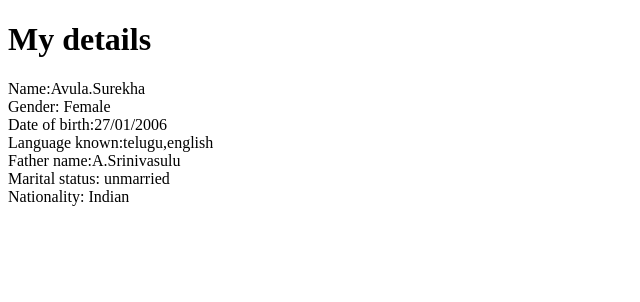
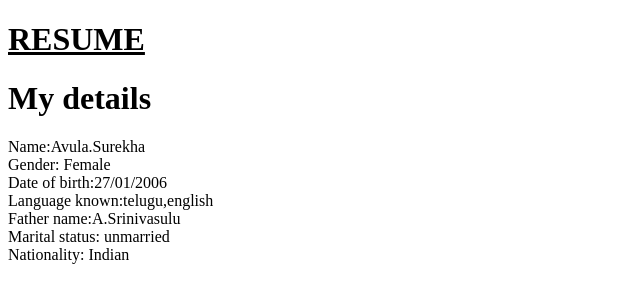
Before and after one commit to Surekha12850/Surekha-website, a plain HTML site: page Index.html in a window 1280 px wide. Shown: the whole page, without its empty margins (0-640 px from the left). Drawn offline with Linux system fonts and the light colour scheme.

Commit message:
Update Index.html

```diff
--- a/Index.html
+++ b/Index.html
@@ -6,7 +6,7 @@
 </head>
 <body>
 
-    <title><u>RESUME </u> </title>
+    <h1><u>RESUME </u> </h1>
     <h1>My details</h1>
     <p>Name:Avula.Surekha<br>
     Gender: Female<br>
```
